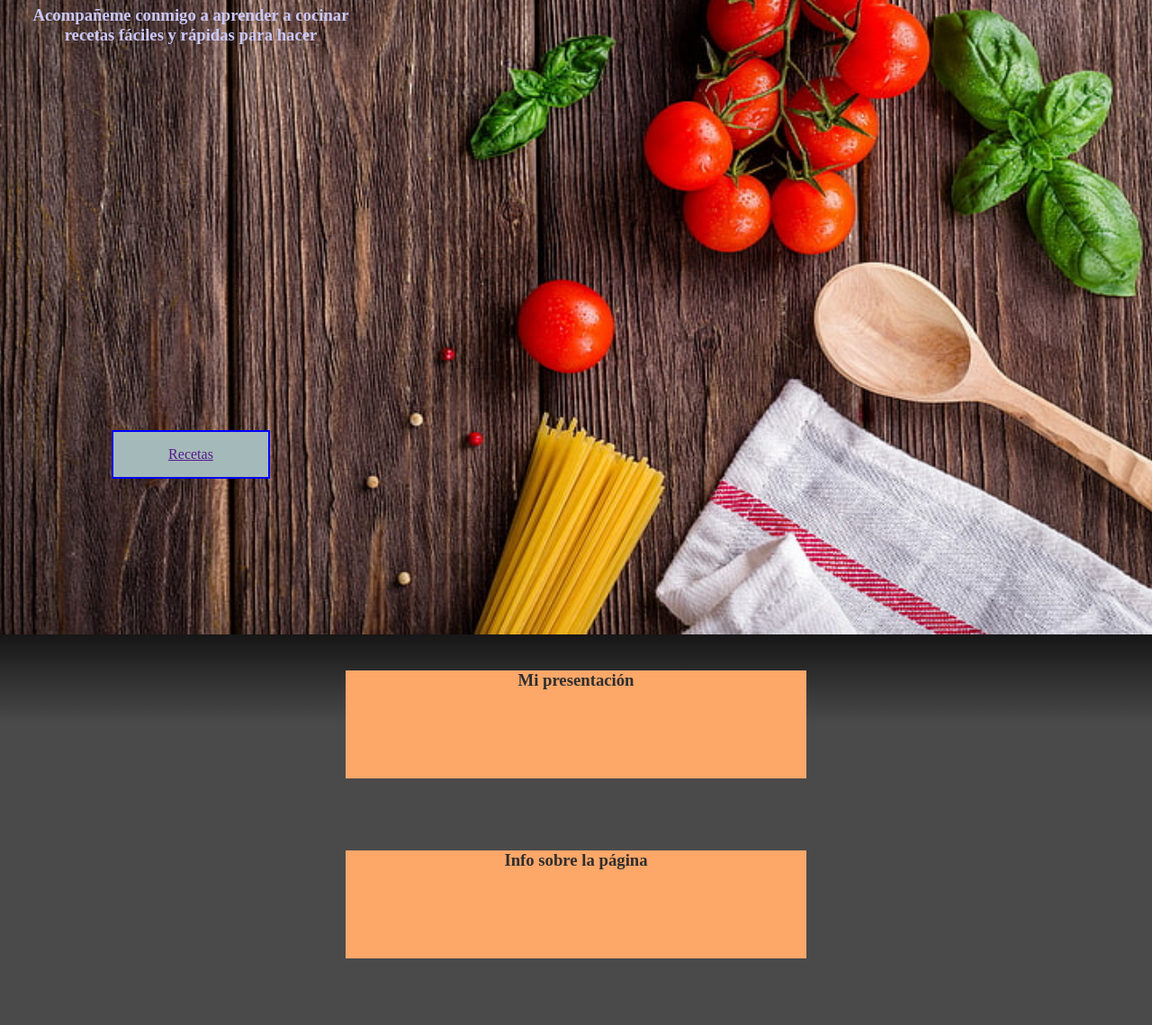
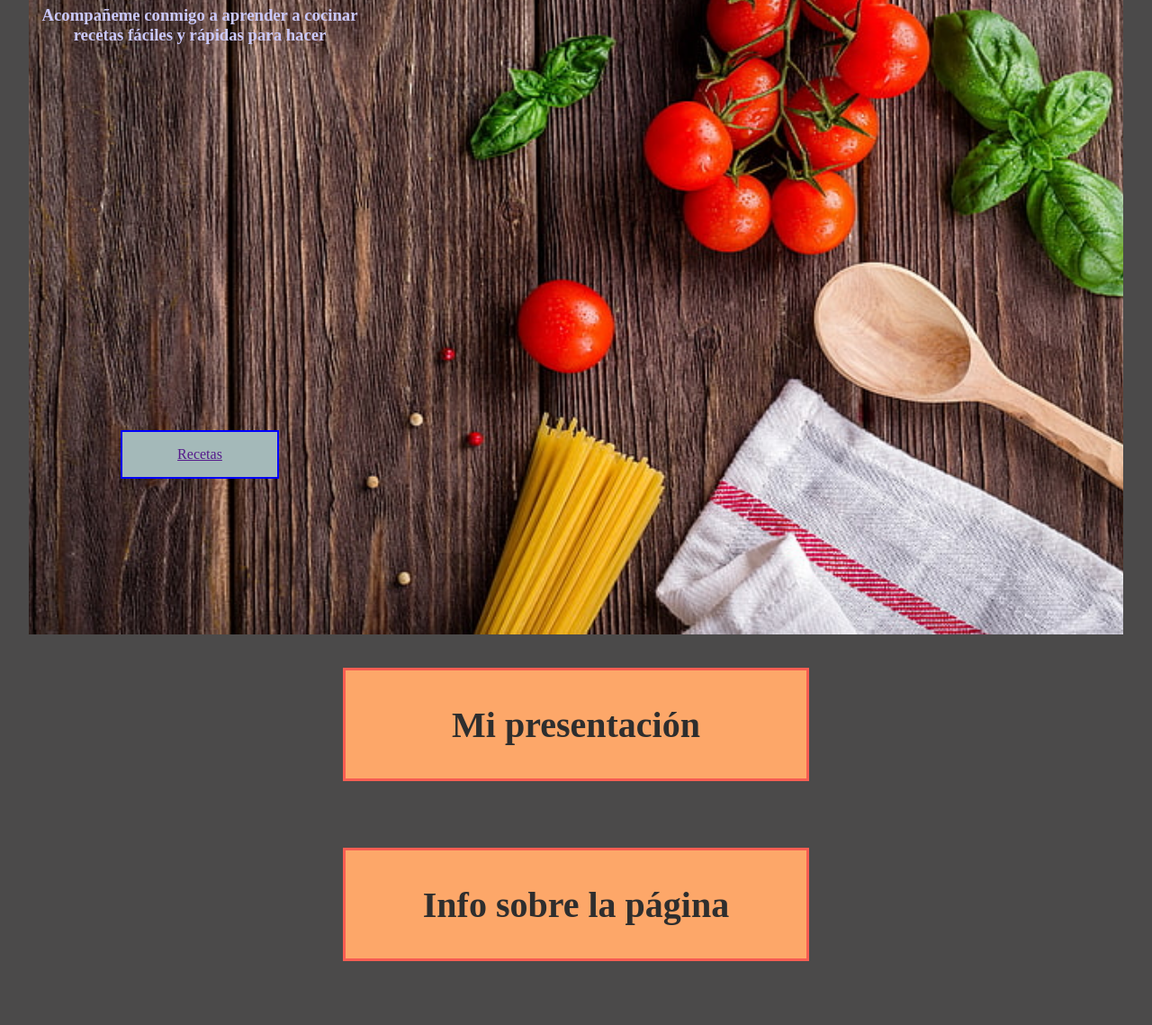
Before and after one commit to RecetasDeCocinaDesde0/RecetasDeCocinaDesde0.github.io, a plain HTML site: page index.html in a window 1280 px wide. Shown: the part 95-1234 px from the top of the page at 90% size. Drawn offline with Linux system fonts and the light colour scheme; a web font is replaced by a local one.

Commit message:
Update est.css

```diff
--- a/est.css
+++ b/est.css
@@ -11,7 +11,7 @@
 body{
     padding: 0;
     margin: 0;
-    background-color: #2D2C2C;
+    background-color: #4b4a4a;
     color: #CACADD;
 }
 
@@ -19,11 +19,12 @@ body{
 {
     width: 100%;
     height: 100vh;
+    text-align: center;
 }
 
 .intro-div
 {
-    margin-left: 20px;
+    margin-left: 30px;
     width: 30%;
     position: absolute;
 
@@ -48,7 +49,7 @@ body{
 }
 .intro-img
 {
-    width: 100%;
+    width: 95%;
     height: 100%;
     aspect-ratio: 728/ 451;
     object-fit: cover;
@@ -73,7 +74,7 @@ body{
     transform: translateY(200px);
 }
 
-
+/*
 .sombra
 {
     position: absolute;
@@ -83,6 +84,8 @@ body{
     background-image:linear-gradient(to top, transparent 0%, rgba(0,0,0, 0.7));
 
 }
+
+*/
 .article
 {
     margin: 0;
@@ -120,7 +123,7 @@ body{
 
 .article-div-h3
 {
-
+    border: 3px solid #f85d52;
     position: absolute;
     top: 0;
     bottom: 0;
@@ -128,13 +131,21 @@ body{
     right: 0;
     margin: auto;
     text-align: center;
-    display: inline-block;
+    display: flex;
+    justify-content: center;
+    align-items: center;
+    font-size: 40px;
     width: 40%;
     height: 60%;
     background-color: #FDA769;
     z-index: 1000;
+    border-radius: 30px 5px 30 5px;
 }
 .article-div-p{
+    font-size: 20px;
+    display: flex;
+    align-items: center;
+    text-align: justify;
     position: absolute;
     width: 40%;
     height: 60%;
@@ -143,15 +154,39 @@ body{
     left: 0;
     right: 0;
     margin: auto;
-    background-color: #FDA769;
+    background-color: #f3c39b;
     z-index: 100;
     color: #4d4c4c;
+}
+
+.article-1
+{
+    padding: 20px;
+    border-radius: 50px 0px 50px 0px;
+}
+
+.article-2
+{
+    padding: 20px;
+    border-radius: 0px 50px 0px 50px;
+}
+
+.article-3
+{
+    padding: 20px;
+    border-radius: 50px 0px 50px 0px;
+}
+
+.article-4{
+    padding: 20px;
+    border-radius: 0px 50px 0px 50px;
 }
 
 .article-h4
 {
     margin: 0;
 }
+
 
 .footer-img
 {
@@ -185,6 +220,52 @@ body{
 {
     width: 100%;
     text-align: center;
+}
+
+.move-right
+{
+    animation-fill-mode: forwards;
+    animation: move-right 2.5s ease-in 0s  both;
+}
+
+.move-left
+{
+    animation-fill-mode: forwards;
+    animation: move-left 2.5s ease-in 0s  both;
+}
+
+@keyframes move-right {
+    from{
+        left: 0;
+    }
+    to{
+        left: 50%;
+    }
+}
+
+@keyframes move-left {
+    from{
+        right: 0;
+    }
+    to{
+        right: 50%;
+    }
+}
+
+.background
+{
+    animation-fill-mode: forwards;
+    animation: background-change 2.5s ease-in 0s  both;
+}
+
+@keyframes background-change
+{
+    from {
+        background-color: #4b4a4a;
+    }
+    to{
+        background-color: #313131;
+    }
 }
 /*
 
```
